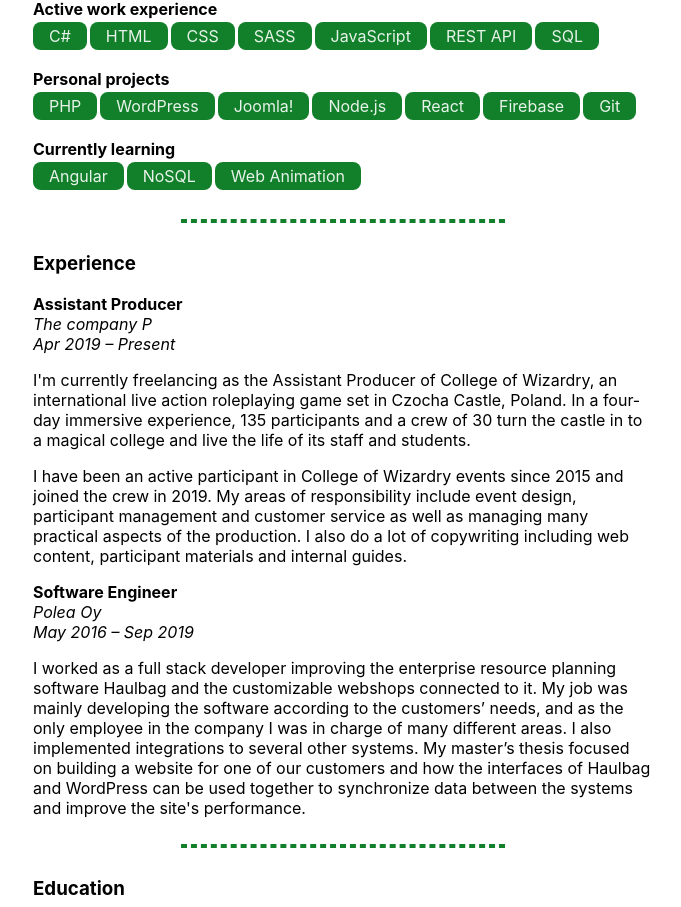
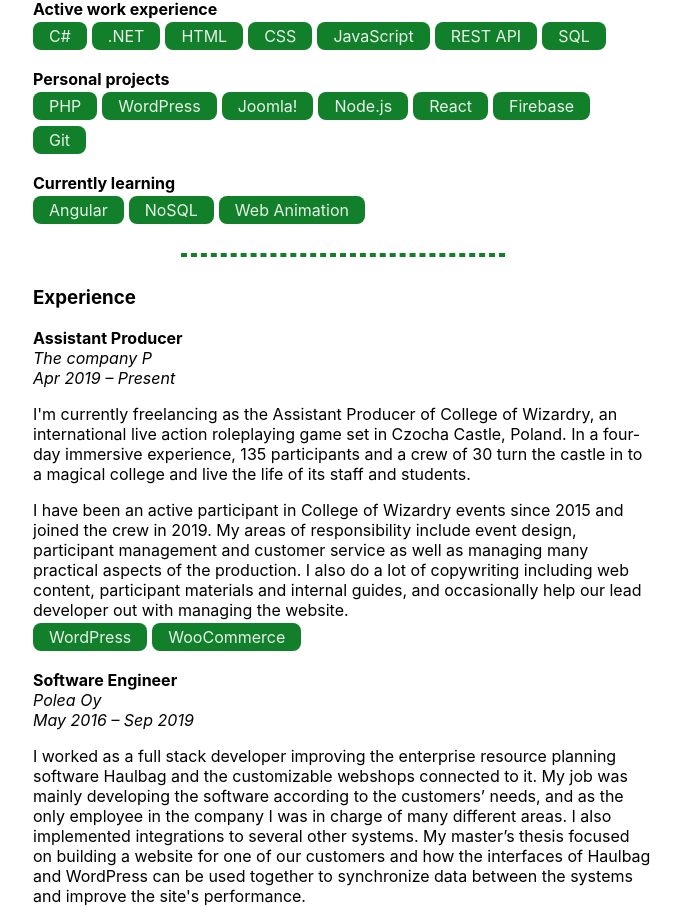
Before and after one commit to Raichan/Portfolio, a React (Create React App) app: page / in a window 1280 px wide. Shown: the part 978-1885 px from the top of the page, without its empty margins (297-978 px from the left). Built offline with nearby package versions, Linux system fonts and the light colour scheme; no server answers.

Commit message:
tag animation

```diff
--- a/package.json
+++ b/package.json
@@ -12,6 +12,7 @@
     "@testing-library/react": "^9.3.2",
     "@testing-library/user-event": "^7.1.2",
     "firebase": "^7.21.0",
+    "framer-motion": "^2.6.15",
     "jquery": "^3.5.1",
     "react": "^16.13.1",
     "react-dom": "^16.13.1",
--- a/src/components/AboutMe/index.js
+++ b/src/components/AboutMe/index.js
@@ -24,9 +24,9 @@ class AboutMe extends Component {
           <h3>Technologies</h3>
           <p><b>Active work experience</b><br/>
           <Tag text="C#"/>
+          <Tag text=".NET"/>
           <Tag text="HTML"/>
           <Tag text="CSS"/>
-          <Tag text="SASS"/>
           <Tag text="JavaScript"/>
           <Tag text="REST API"/>
           <Tag text="SQL"/>
@@ -54,13 +54,24 @@ class AboutMe extends Component {
             <i>The company P<br/>
             Apr 2019 – Present</i></p>
             <p>I'm currently freelancing as the Assistant Producer of College of Wizardry, an international live action roleplaying game set in Czocha Castle, Poland. In a four-day immersive experience, 135 participants and a crew of 30 turn the castle in to a magical college and live the life of its staff and students.</p>
-            <p>I have been an active participant in College of Wizardry events since 2015 and joined the crew in 2019. My areas of responsibility include event design, participant management and customer service as well as managing many practical aspects of the production. I also do a lot of copywriting including web content, participant materials and internal guides.</p>
+            <p>I have been an active participant in College of Wizardry events since 2015 and joined the crew in 2019. My areas of responsibility include event design, participant management and customer service as well as managing many practical aspects of the production. I also do a lot of copywriting including web content, participant materials and internal guides, and occasionally help our lead developer out with managing the website.<br/>
+              <Tag text="WordPress"/>
+              <Tag text="WooCommerce"/>
+            </p>
           </div>
           <div>
             <p><b>Software Engineer</b><br/>
             <i>Polea Oy<br/>
             May 2016 – Sep 2019</i></p>
-            <p>I worked as a full stack developer improving the enterprise resource planning software Haulbag and the customizable webshops connected to it. My job was mainly developing the software according to the customers’ needs, and as the only employee in the company I was in charge of many different areas. I also implemented integrations to several other systems. My master’s thesis focused on building a website for one of our customers and how the interfaces of Haulbag and WordPress can be used together to synchronize data between the systems and improve the site's performance.</p>
+            <p>I worked as a full stack developer improving the enterprise resource planning software Haulbag and the customizable webshops connected to it. My job was mainly developing the software according to the customers’ needs, and as the only employee in the company I was in charge of many different areas. I also implemented integrations to several other systems. My master’s thesis focused on building a website for one of our customers and how the interfaces of Haulbag and WordPress can be used together to synchronize data between the systems and improve the site's performance.<br/>
+              <Tag text="C#"/>
+              <Tag text=".NET"/>
+              <Tag text="HTML"/>
+              <Tag text="CSS"/>
+              <Tag text="JavaScript"/>
+              <Tag text="REST API"/>
+              <Tag text="SQL"/>
+            </p>
           </div>
         </div>
         <hr className="divider"></hr>
--- a/src/components/Projects/index.js
+++ b/src/components/Projects/index.js
@@ -36,7 +36,7 @@ class Projects extends Component {
             <Tag text="CSS"/>
             <Tag text="Bootstrap"/>
             <Tag text="JavaScript"/>
-            <Tag text="PostgreSQL"/>
+            <Tag text="SQL"/>
           </p>
         </div>
       </div>
--- a/src/components/Tag/index.js
+++ b/src/components/Tag/index.js
@@ -1,18 +1,25 @@
 import React, { Component } from 'react';
 import styled from 'styled-components'
+import { motion } from "framer-motion"
 
-const TextTag = styled.span`
+const TextTag = styled(motion.span)`
   border-radius: 8px;
   background: rgb(18,128,42);
   display: inline-block;
   padding: 4px 16px;
-  margin: 3px 3px 3px 0px;
+  margin: 3px 5px 3px 0px;
   color: rgba(255,255,255,.9);
 `
 
 class Tag extends Component {
     render() {
-      return <TextTag>{this.props.text}</TextTag>;
+      return (
+      <TextTag
+        initial={{ background: "rgb(18,128,42)" }}
+        whileHover={{ scale: 1.1, background: "rgb(118,222,141)" }}
+        whileTap={{ scale: 0.9, background: "rgb(118,222,141)" }}
+      >{this.props.text}</TextTag>
+      );
     }
   }
 
```
Also changed, not shown: 1 other file (tests, documents, lock files or other folders).
